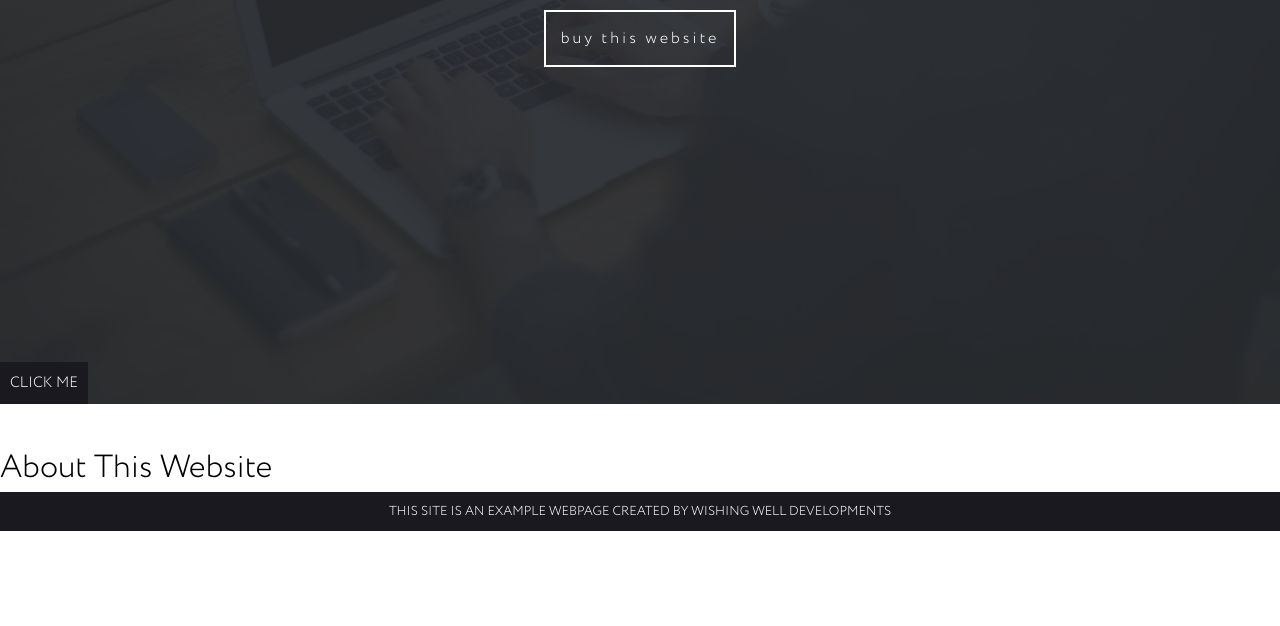
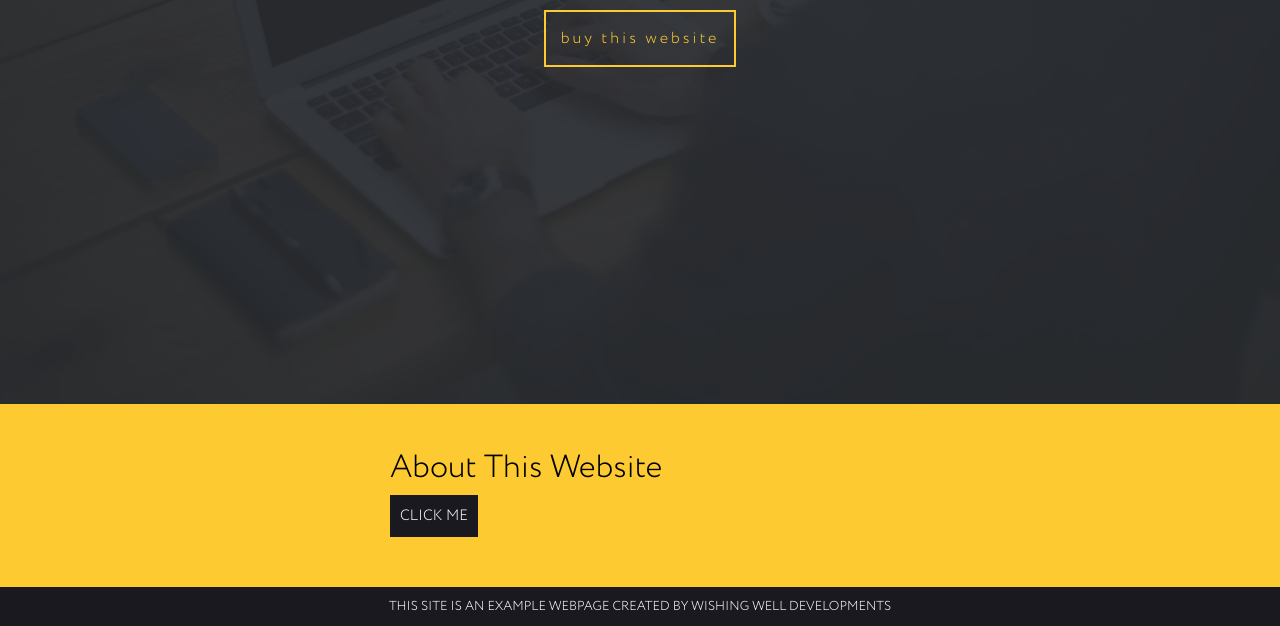
Before and after one commit to Littlenate2114/littleflatwebsitetemplate, a plain HTML site: page index.html in a window 1280 px wide. Shown: the part 396-1022 px from the top of the page. Before the commit the page ends 927 px from the top, so only its background shows below. Drawn offline with nearby package versions, Linux system fonts and the light colour scheme; files that its build step writes are made by us from their sources.

Commit message:
new style added to scss file

```diff
--- a/screen.scss
+++ b/screen.scss
@@ -41,13 +41,13 @@ body {
 
   .container a {
     background-color: none;
-    border: 2px solid white;
+    border: 2px solid #fdca32;
     padding: 15px;
-    color:white;
+    color:#fdca32;
   }
 
   .container a:hover {
-    background-color: white;
+    background-color: #fdca32;
     color: black;
   }
 
@@ -73,19 +73,21 @@ body {
   }
 
   .about {
-    width: 50%;
-    text-align: justify;
-
+    width: 500px;
+    margin-left: auto;
+    margin-right: auto;
+    position: relative;
+    padding-bottom: 45px;
   }
 
-  .about a {
-    color: black;
+  .about h1 {
+    text-align: left;
   }
 
-  .about a:hover {
-    background-color: black;
-    color: white;
+  .about p {
+    text-align: left;
   }
+
 
 .tras {
   background-color: blue;
@@ -98,3 +100,10 @@ button {
 button:hover {
   cursor: pointer;
 }
+
+.firstsec {
+  width: 100%;
+  height: auto;
+  padding-bottom: 50px;
+  background-color: #fdca32;
+}
```
